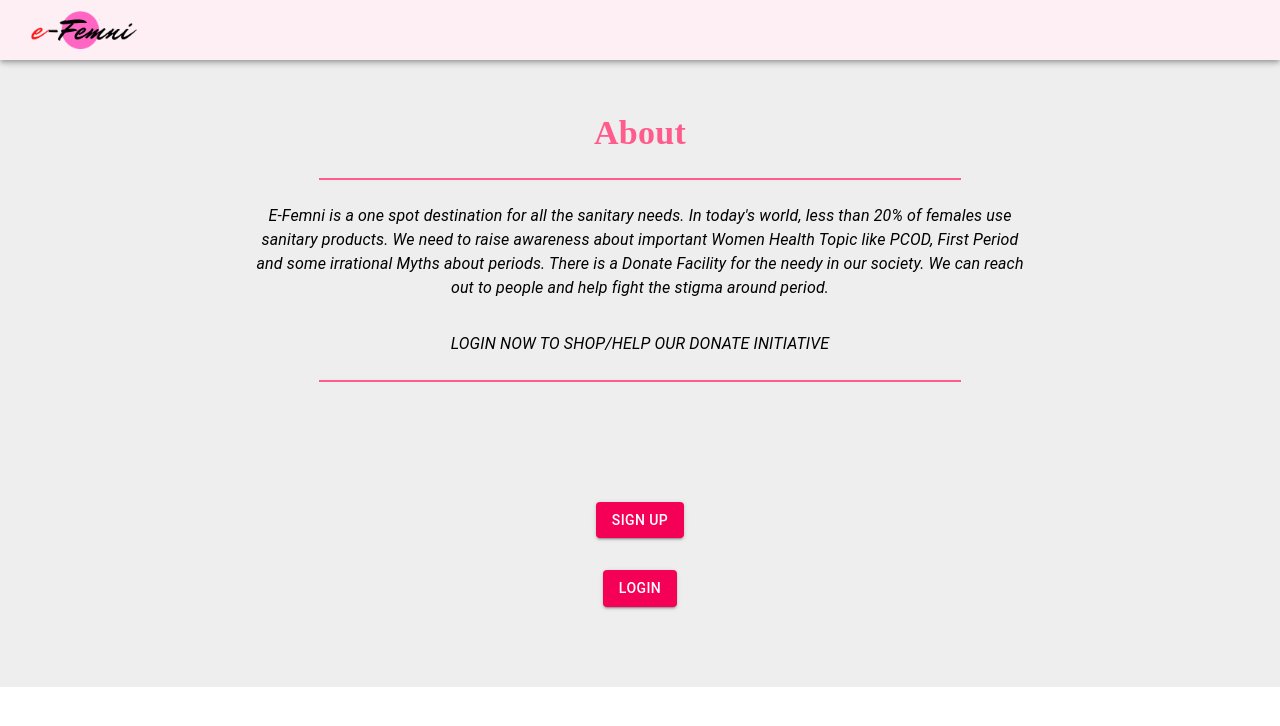
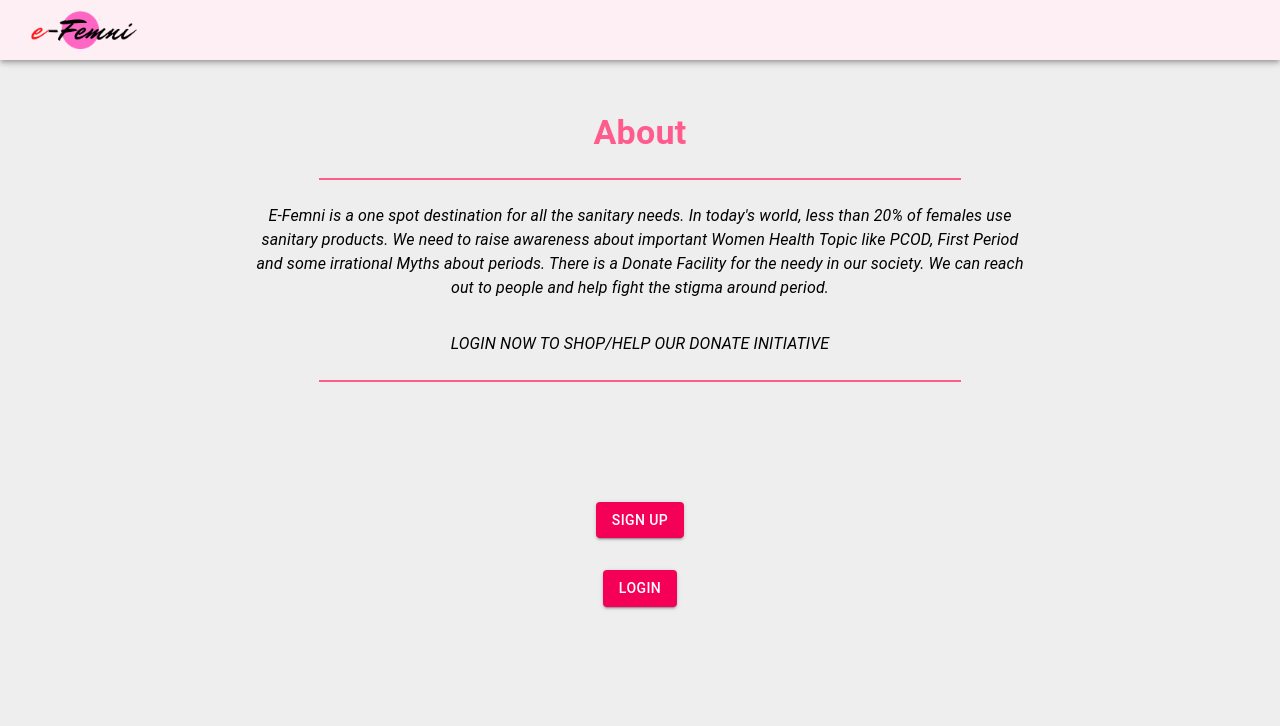
Before and after one commit to elixir14082002/e-Femni, a React (Create React App) app: page / in a window 1280 px wide. Shown: the top 726 px of the page. Built offline with nearby package versions, Linux system fonts and the light colour scheme.

Commit message:
Front Page Height Fix

```diff
--- a/src/Pages/Front.jsx
+++ b/src/Pages/Front.jsx
@@ -32,14 +32,15 @@ const useStyles = makeStyles((theme) => ({
     padding: theme.spacing(2),
     color: "#FF5C8D",
     fontWeight: "bold",
-    fontFamily: "",
   },
   about: {
-    paddingTop: "6em",
+    paddingTop: "6rem",
     display: "flex",
     flexDirection: "column",
     alignItems: "center",
     backgroundColor: "#EEEEEE",
+    height:"100vh"
+
   },
   nav: {
     height: "60px",
```
